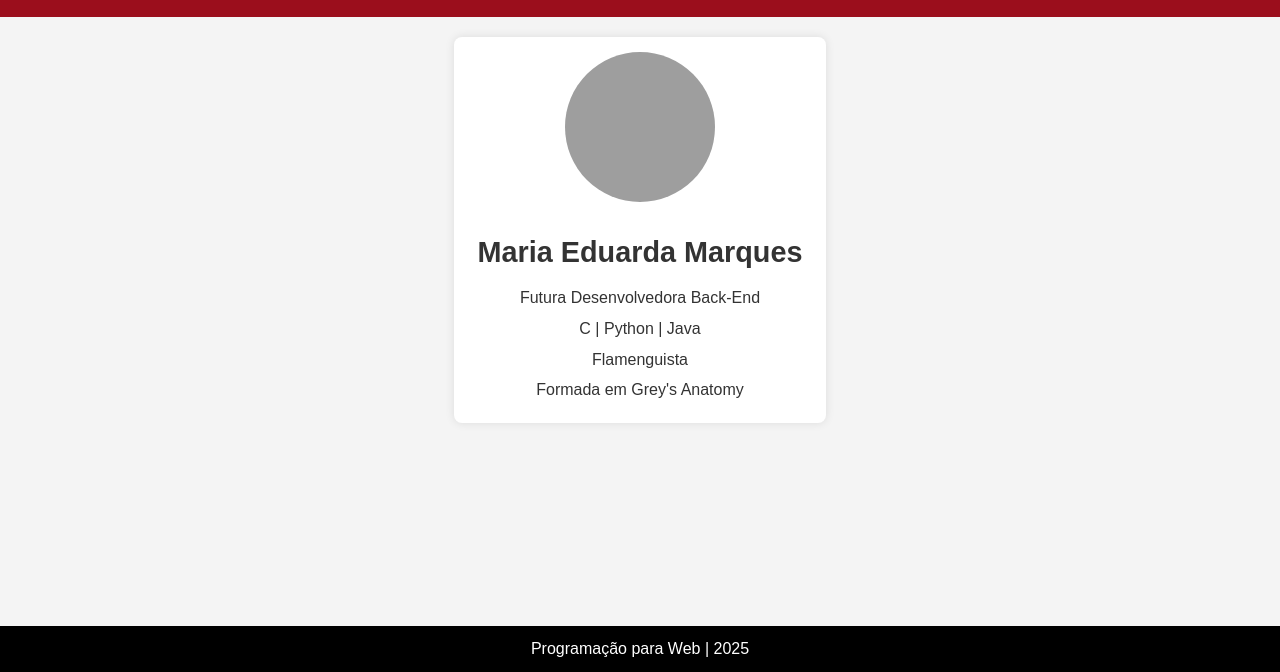
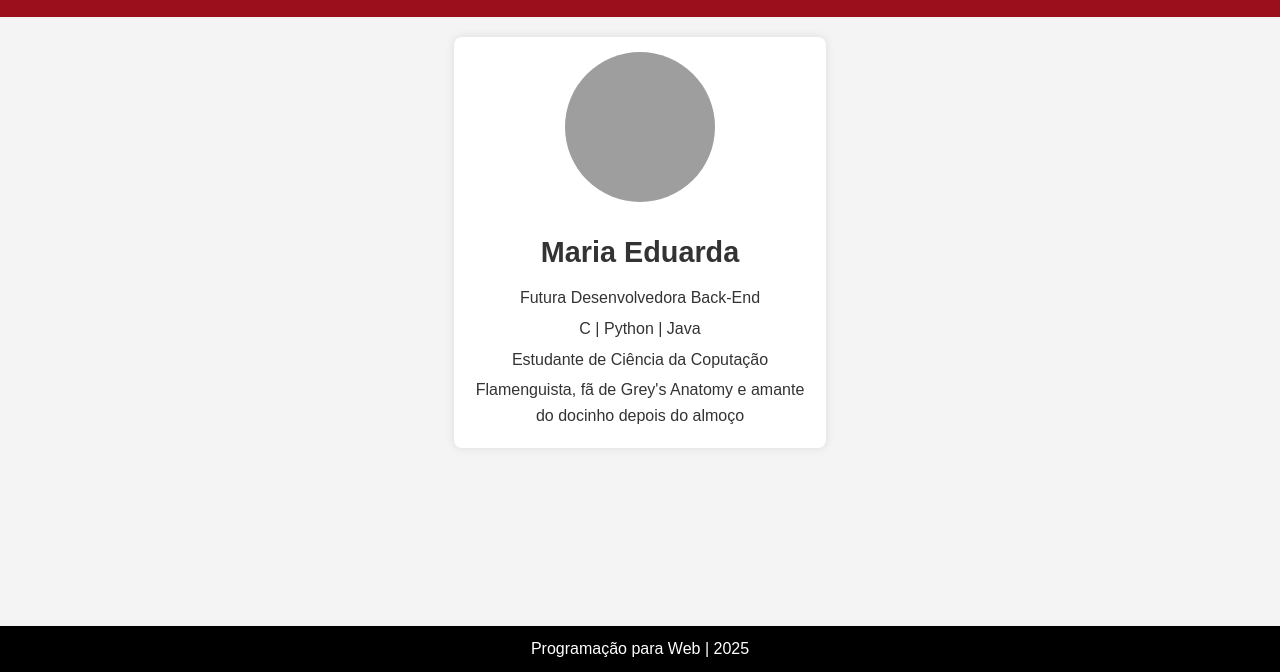
Before and after one commit to mariaeduardaw/atividadelandingpage, a plain HTML site: page index.html in a window 1280 px wide. Shown: the part 128-800 px from the top of the page. Drawn offline with Linux system fonts and the light colour scheme; grey boxes are pictures that could not be loaded.

Commit message:
Update index.html

```diff
--- a/index.html
+++ b/index.html
@@ -16,11 +16,11 @@
     <section class="members">
         <div class="member">
             <img src="https://avatars.akamai.steamstatic.com/dd717ad6d66dc9e9a36df8a76707ef1becc4ad09_full.jpg" alt="imagem">
-            <h2>Maria Eduarda Marques</h2>
+            <h2>Maria Eduarda</h2>
             <p>Futura Desenvolvedora Back-End</p>
             <p>C | Python | Java</p>
-            <p>Flamenguista</p>
-            <p>Formada em Grey's Anatomy</p>
+            <p>Estudante de Ciência da Coputação</p>
+            <p>Flamenguista, fã de Grey's Anatomy e amante do docinho depois do almoço</p>
         </div>
     </section>
 
```
